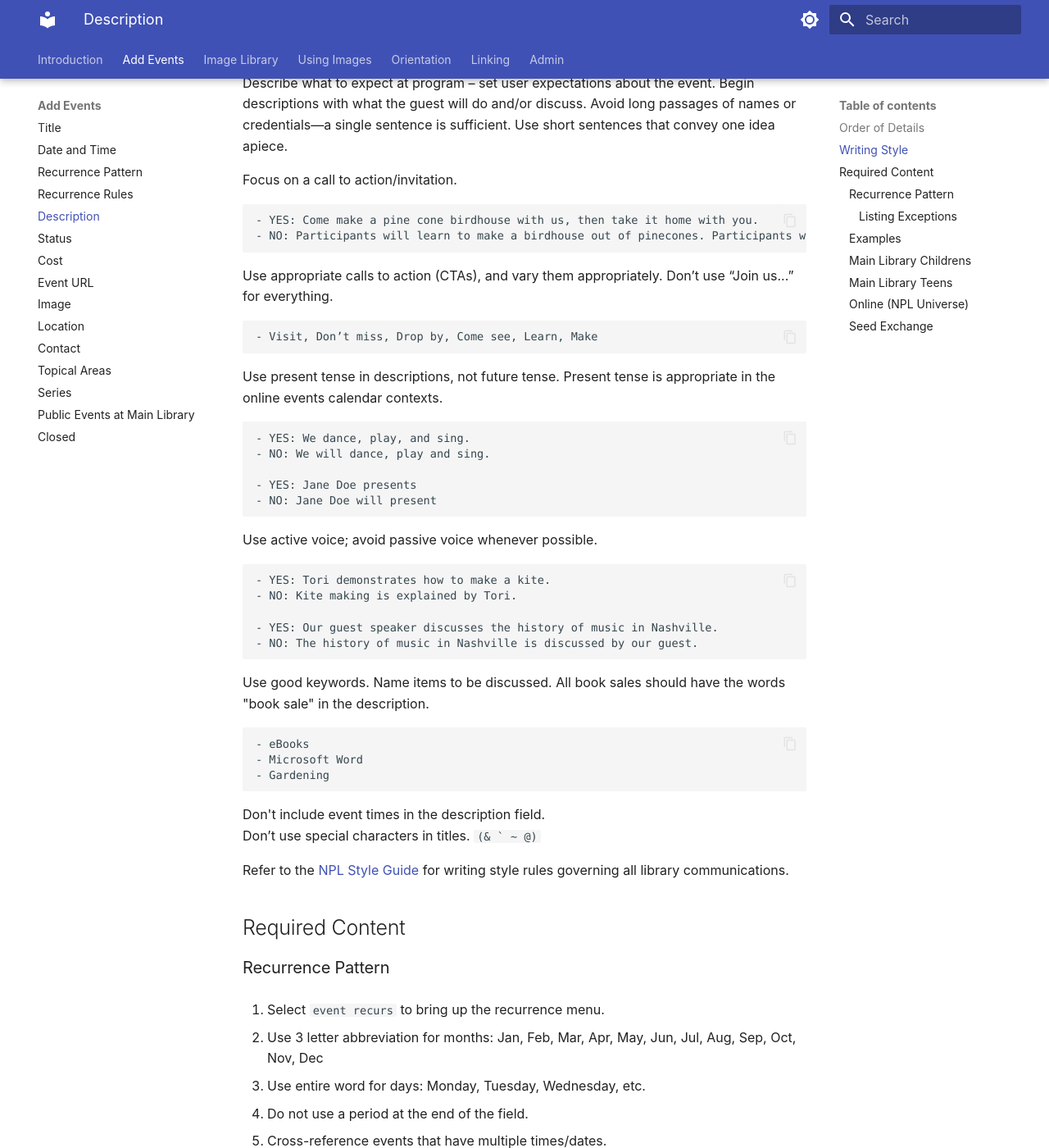
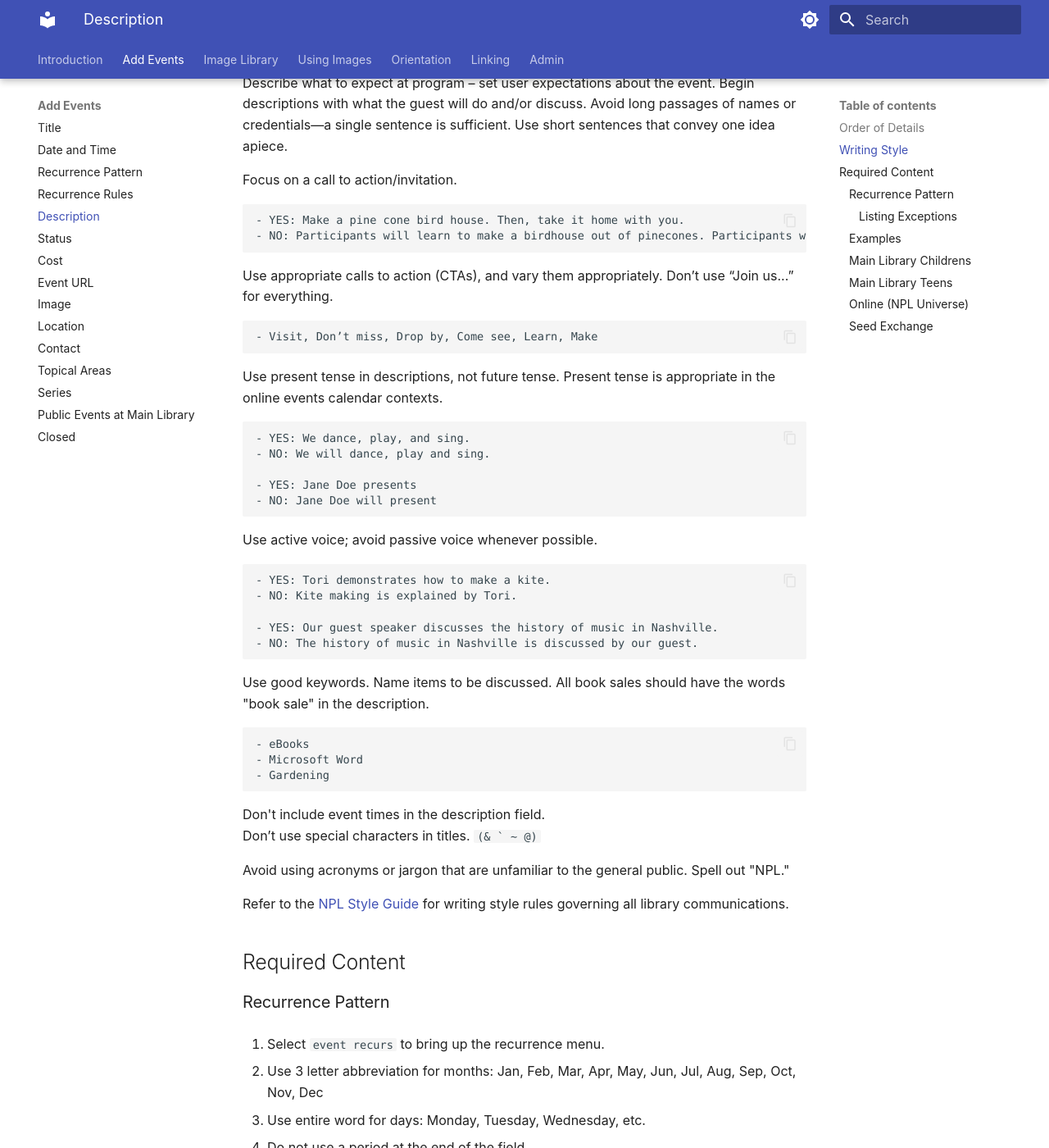
Before and after one commit to Nashville-Public-Library/bedework-docs, an MkDocs documentation site: the page built from docs/add-events/description.md, in a window 1280 px wide and 1400 px high, scrolled down 565 px. Shown: the whole window at 82% size. Built offline with MkDocs 1.6.1 and Material for MkDocs 9.7.7, drawn with Linux system fonts in a browser that asks for light colours; emoji names are drawn with the system emoji font.

Commit message:
grammar hotfix

```diff
--- a/docs/add-events/description.md
+++ b/docs/add-events/description.md
@@ -20,7 +20,7 @@ Describe what to expect at program – set user expectations about the event. Be
 
 Focus on a call to action/invitation.
 
-    - YES: Come make a pine cone birdhouse with us, then take it home with you.
+    - YES: Make a pine cone bird house. Then, take it home with you.
     - NO: Participants will learn to make a birdhouse out of pinecones. Participants will take their birdhouses home with them.
 
 Use appropriate calls to action (CTAs), and vary them appropriately.  Don’t use “Join us...” for everything.
@@ -51,6 +51,8 @@ Use good keywords. Name items to be discussed. All book sales should have the wo
 
 Don't include event times in the description field.
 Don’t use special characters in titles. ``(& ` ~ @)``
+
+Avoid using acronyms or jargon that are unfamiliar to the general public. Spell out "NPL."
 
 Refer to the [NPL Style Guide](https://docs.google.com/document/d/1GEg7vq-WWuBhZaVDM39cERYrDljqLXI5CUQngT1d694/edit?usp=sharing) for writing style rules governing all library communications.
 
```
